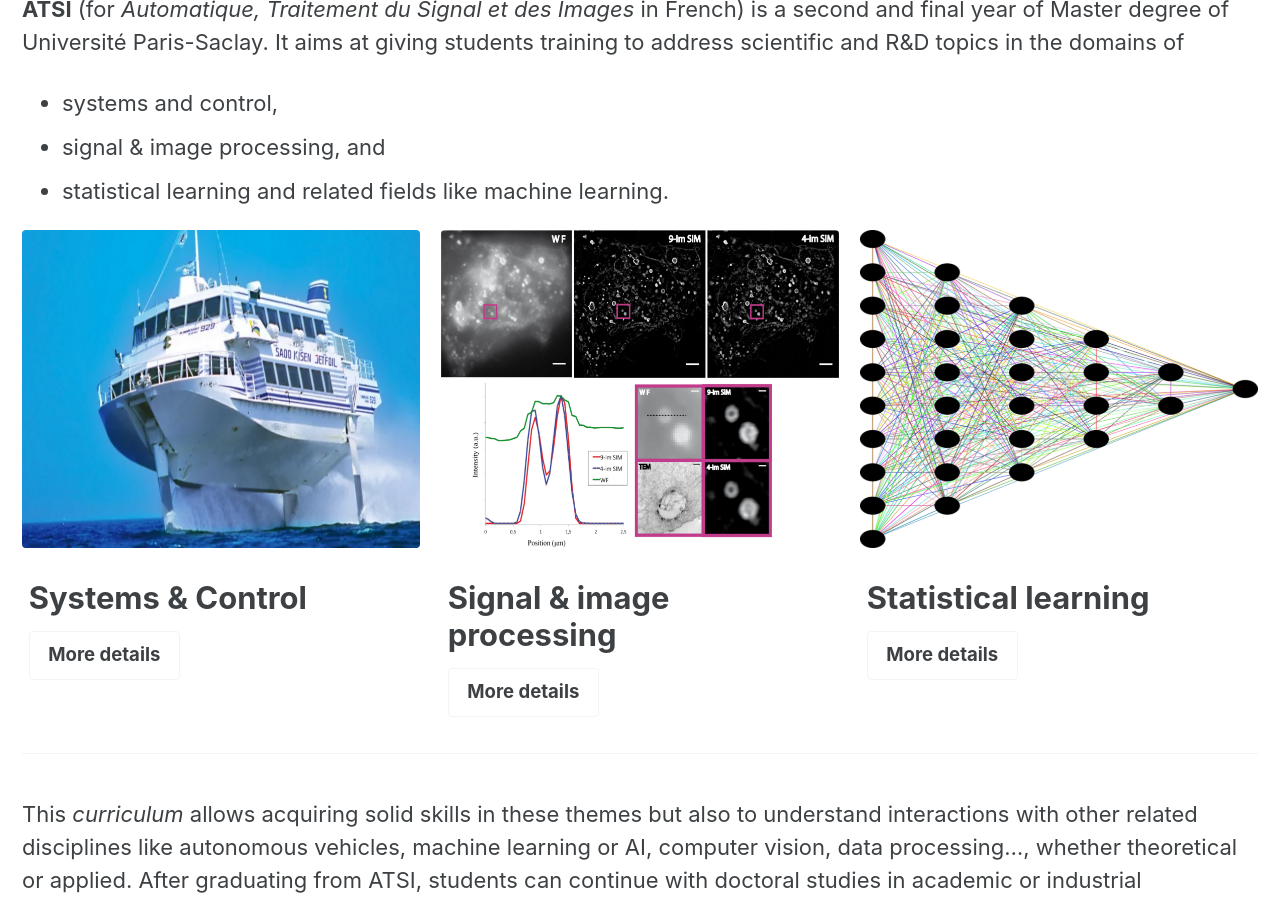
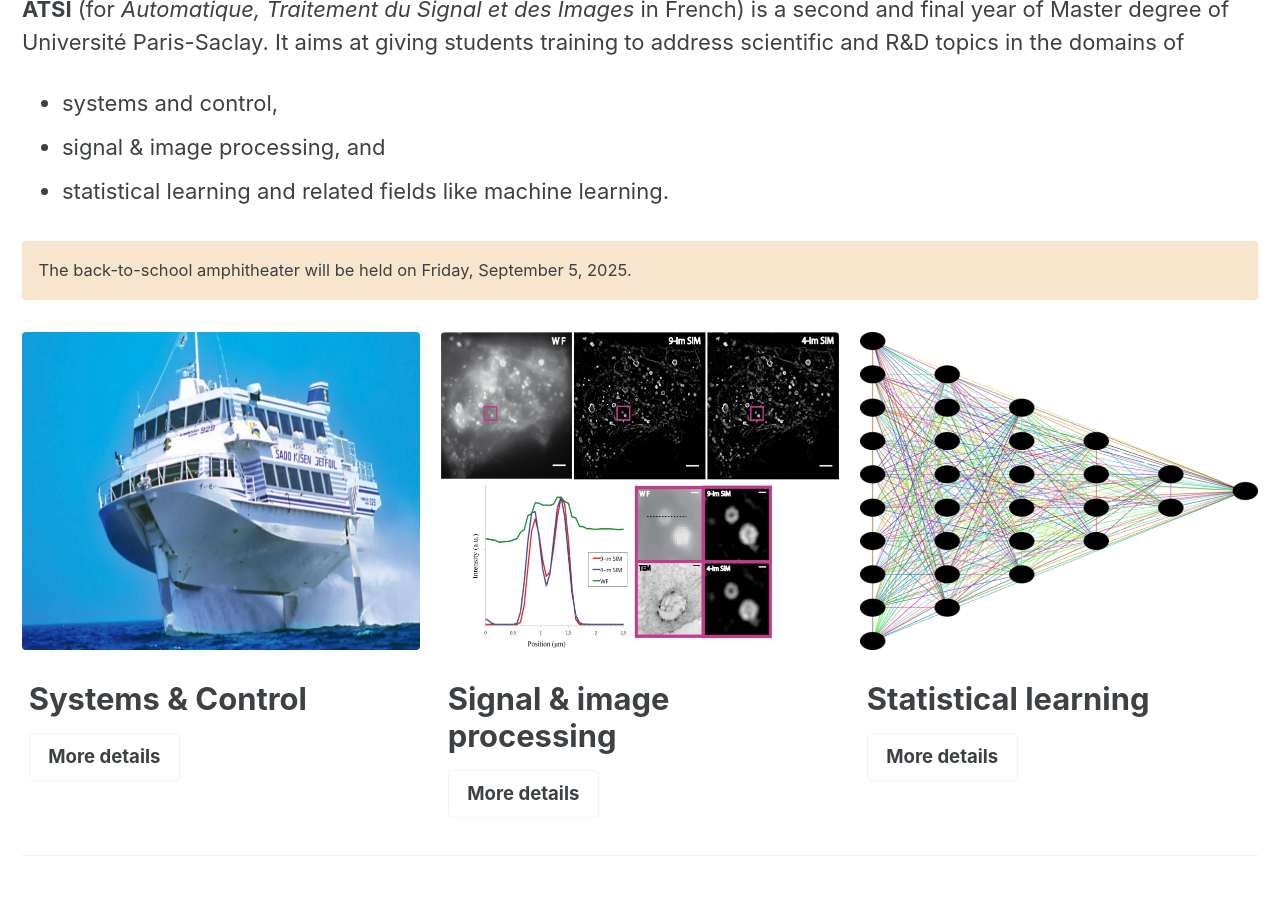
Before and after one commit to master-atsi/master-atsi.github.io, a Jekyll site: the page built from index.md, in a window 1280 px wide and 900 px high, scrolled down 563 px. Built offline with Jekyll 4.4.1, drawn with Linux system fonts in a browser that asks for light colours; cached includes are drawn as plain includes; comment, search, counter and statistics services are not loaded.

Commit message:
Add date

```diff
--- a/index.md
+++ b/index.md
@@ -37,6 +37,9 @@ of
 - signal & image processing, and
 - statistical learning and related fields like machine learning.
 
+The back-to-school amphitheater will be held on Friday, September 5, 2025.
+{: .notice--warning}
+
 {% include feature_row %}
 
 This _curriculum_ allows acquiring solid skills in these themes but also to
```
